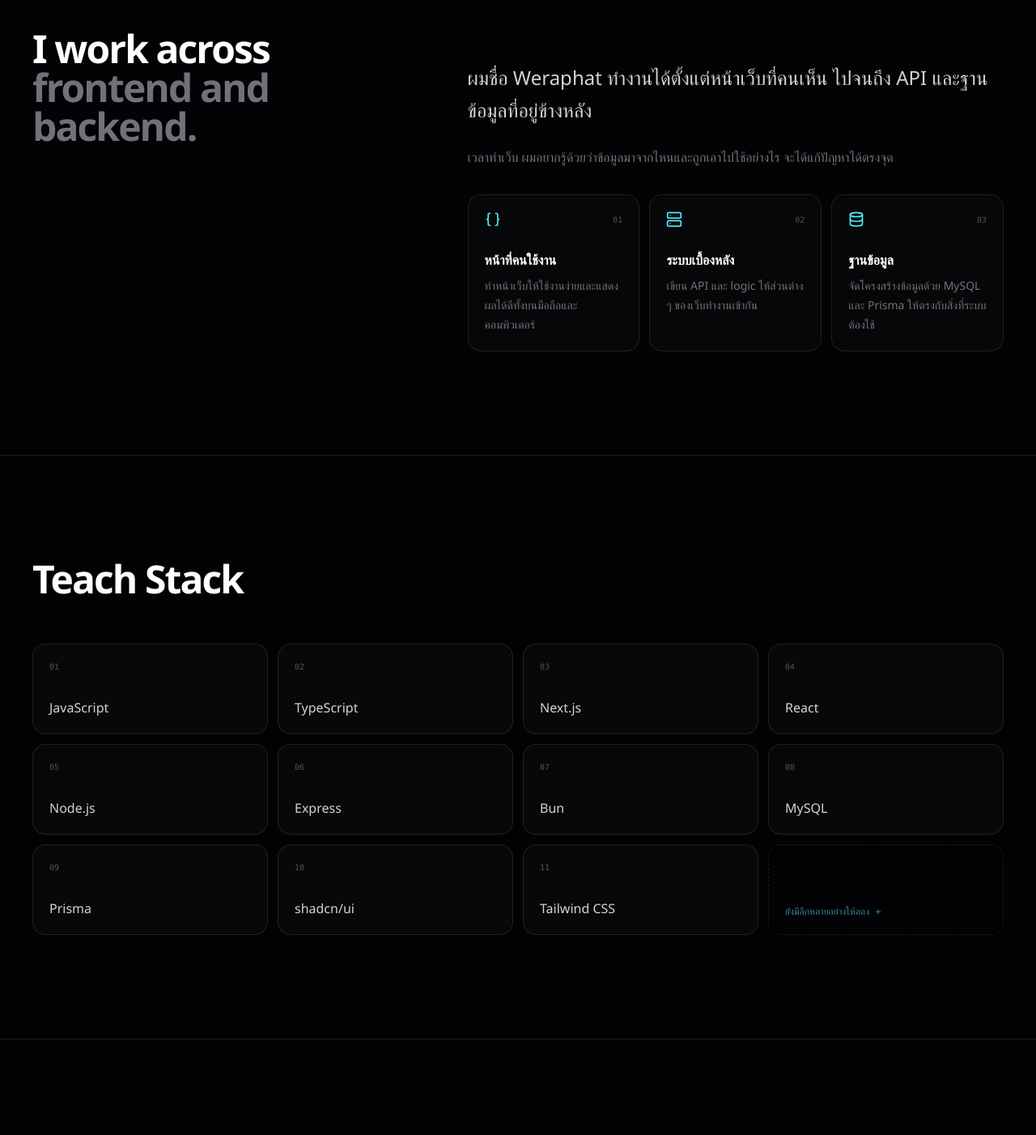
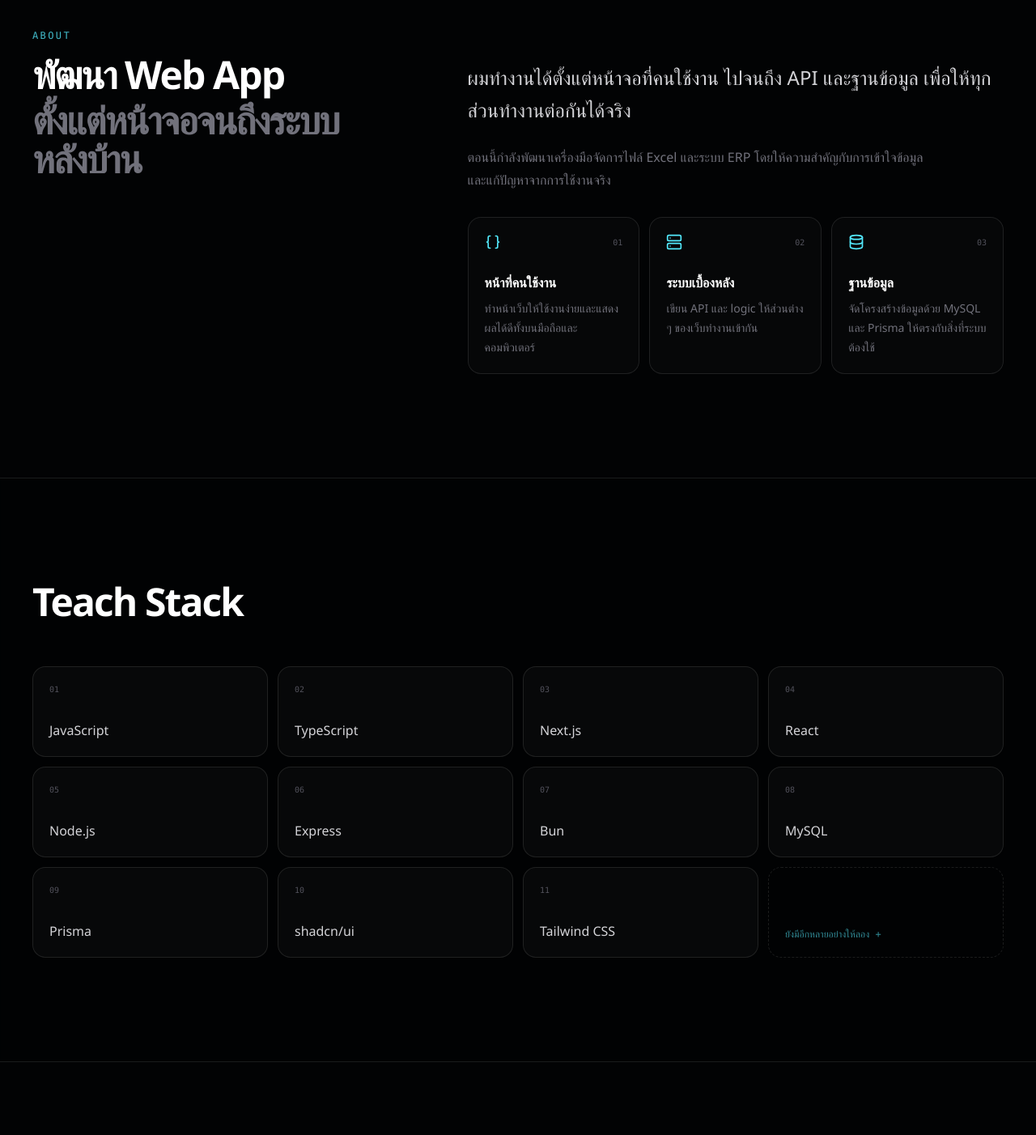
Before and after one commit to pgplagrob/MyProfile, a Next.js app: page / in a window 1280 px wide. Shown: the part 980-2382 px from the top of the page at 81% size. Built offline with nearby package versions, Linux system fonts and the light colour scheme.

Commit message:
edit about

```diff
--- a/src/app/page.tsx
+++ b/src/app/page.tsx
@@ -146,7 +146,6 @@ export default function Home() {
           </div>
 
           <p className="mb-3 font-serif text-sm text-cyan-200 sm:text-base">
-            สวัสดีครับ ผม Weraphat
           </p>
           <h1 className="max-w-4xl text-balance text-[clamp(3rem,8vw,7.8rem)] font-semibold leading-[0.92] tracking-normal sm:leading-[0.88]">
             Full-stack
@@ -238,17 +237,22 @@ export default function Home() {
       >
         <div className="mx-auto grid w-full max-w-7xl gap-8 lg:grid-cols-[0.8fr_1.2fr] lg:gap-24">
           <div>
+            <p className="mb-4 font-mono text-xs uppercase tracking-[0.2em] text-cyan-300/80">
+              About
+            </p>
             <h2 className="text-3xl font-semibold tracking-[-0.04em] sm:text-5xl">
-              I work across
-              <span className="block text-zinc-500">frontend and backend.</span>
+              พัฒนา Web App
+              <span className="mt-2 block text-zinc-500">
+                ตั้งแต่หน้าจอจนถึงระบบหลังบ้าน
+              </span>
             </h2>
           </div>
           <div className="lg:pt-10">
             <p className="max-w-2xl text-lg leading-8 text-zinc-300 sm:text-2xl sm:leading-10">
-              ผมชื่อ Weraphat ทำงานได้ตั้งแต่หน้าเว็บที่คนเห็น ไปจนถึง API และฐานข้อมูลที่อยู่ข้างหลัง
+              ผมทำงานได้ตั้งแต่หน้าจอที่คนใช้งาน ไปจนถึง API และฐานข้อมูล เพื่อให้ทุกส่วนทำงานต่อกันได้จริง
             </p>
             <p className="mt-6 max-w-xl leading-7 text-zinc-500">
-              เวลาทำเว็บ ผมอยากรู้ด้วยว่าข้อมูลมาจากไหนและถูกเอาไปใช้อย่างไร จะได้แก้ปัญหาได้ตรงจุด
+              ตอนนี้กำลังพัฒนาเครื่องมือจัดการไฟล์ Excel และระบบ ERP โดยให้ความสำคัญกับการเข้าใจข้อมูลและแก้ปัญหาจากการใช้งานจริง
             </p>
             <div className="mt-8 grid gap-3 sm:grid-cols-3">
               {capabilities.map((capability) => {
@@ -325,7 +329,7 @@ export default function Home() {
           <div className="flex flex-col gap-5 sm:flex-row sm:items-end sm:justify-between">
             <div>
               <h2 className="text-3xl font-semibold tracking-[-0.04em] sm:text-5xl">
-                โปรเจกต์ที่กำลังทำ
+                Projects
               </h2>
             </div>
             <Badge variant="outline" className="w-fit">
```
